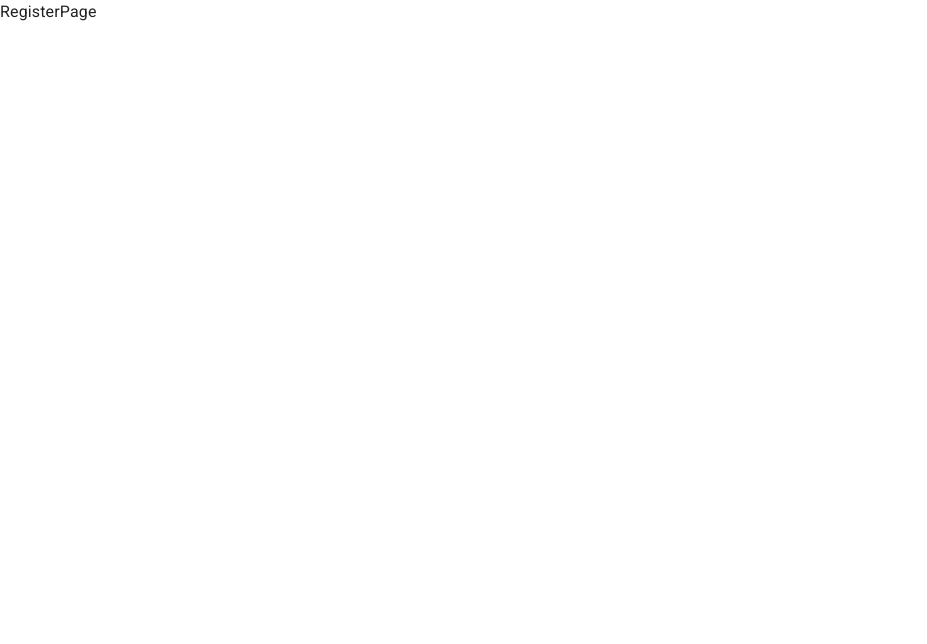
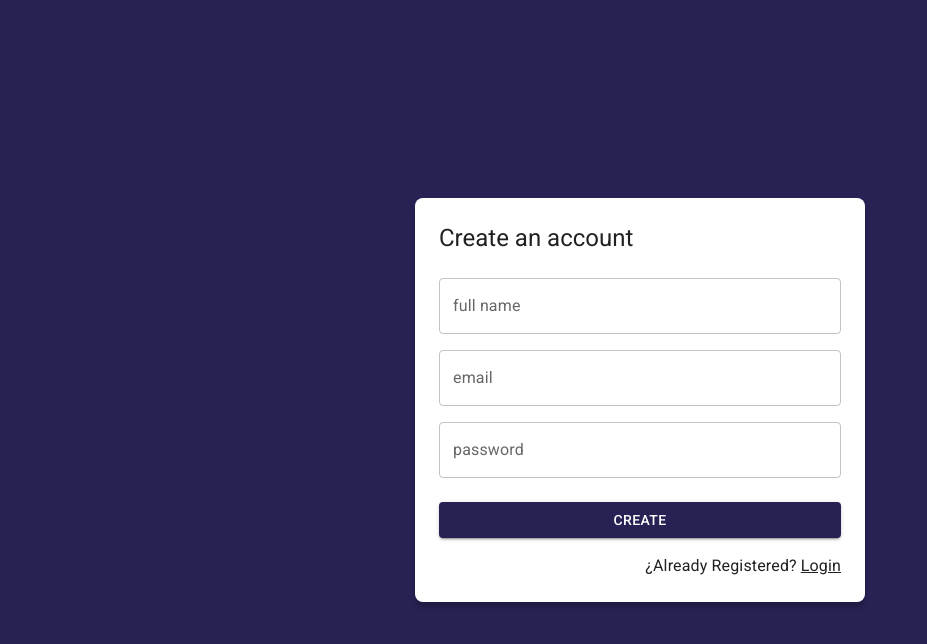
Before and after one commit to alejopua/Journal, a React (Vite) app: page /auth/register in a window 1280 px wide. Shown: the top 644 px of the page, without its empty margins (0-927 px from the left). Built offline with nearby package versions, Linux system fonts and the light colour scheme.

Commit message:
Add registration form to RegisterPage.jsx

```diff
--- a/src/auth/pages/RegisterPage.jsx
+++ b/src/auth/pages/RegisterPage.jsx
@@ -1,6 +1,56 @@
+import { Grid, Typography, TextField, Button, Link as MaterialLink } from "@mui/material"
+import { Link as RouterLink } from "react-router-dom"
+import { AuthLayout } from "../layout/AuthLayout"
 
 export const RegisterPage = () => {
   return (
-    <div>RegisterPage</div>
+    <AuthLayout title="Create an account">
+      <form action="">
+        <Grid container>
+          <Grid item xs={ 12 } sx={{ mt: 2 }}>
+            <TextField
+              label="full name"
+              type="text"
+              placeholder="full name"
+              fullWidth
+            />
+          </Grid>
+
+          <Grid item xs={ 12 } sx={{ mt: 2 }}>
+            <TextField
+              label="email"
+              type="email"
+              placeholder="correo@google.com"
+              fullWidth
+            />
+          </Grid>
+
+          <Grid item xs={ 12 } sx={{ mt: 2 }}>
+            <TextField
+              label="password"
+              type="password"
+              placeholder="password"
+              fullWidth
+            />
+          </Grid>
+
+          <Grid container spacing={ 2 } sx={{ mt: 1, mb: 2}}>
+            <Grid item xs={ 12 }>
+              <Button variant="contained" fullWidth>
+                Create
+              </Button>
+            </Grid>
+          </Grid>
+
+          <Grid container direction='row' justifyContent='end'>
+            <Typography sx={{ mr: 0.5 }}>¿Already Registered? </Typography>
+            <MaterialLink component={ RouterLink } color="inherit" to="/auth/login">
+              Login
+            </MaterialLink>
+          </Grid>
+
+        </Grid>
+      </form>
+  </AuthLayout>
   )
 }
```
